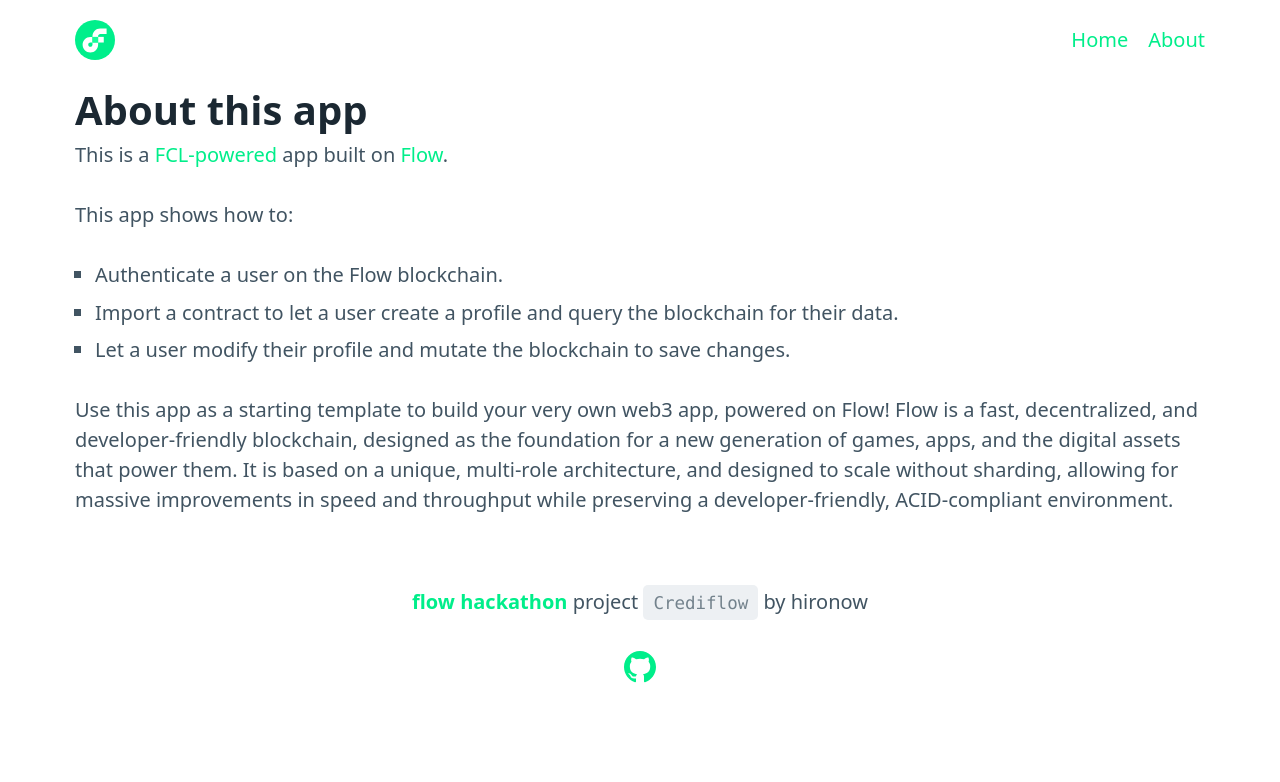
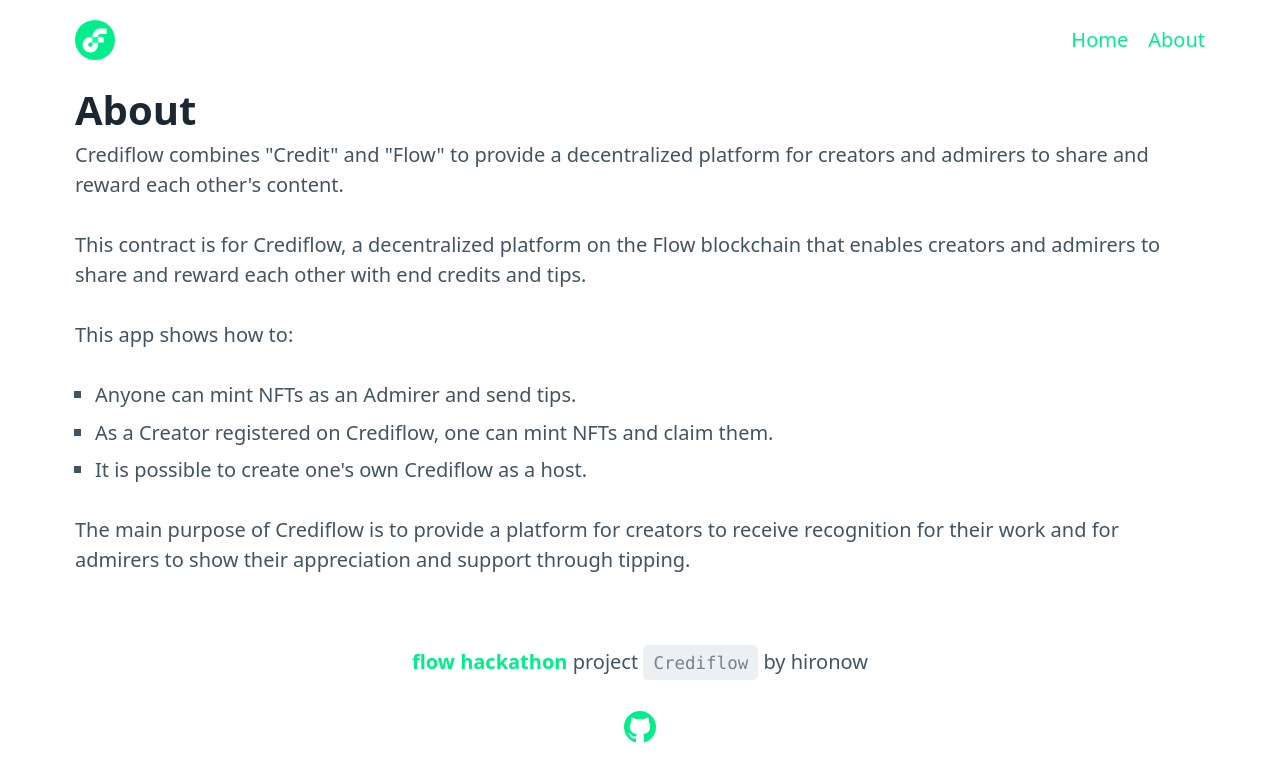
Before and after one commit to hironow/crediflow, a SvelteKit app in the folder web/: page /about in a window 1280 px wide. Shown: the top 782 px of the page. Built offline with nearby package versions, Linux system fonts and the light colour scheme.

Commit message:
update about page

```diff
--- a/web/src/routes/about/+page.svelte
+++ b/web/src/routes/about/+page.svelte
@@ -3,28 +3,27 @@
 </svelte:head>
 
 <div class="container">
-	<h1>About this app</h1>
+	<h1>About</h1>
 
 	<p>
-		This is a <a href="https://developers.flow.com/fcl">FCL-powered</a> app built on
-		<a href="https://developers.flow.com">Flow</a>.
+		Crediflow combines "Credit" and "Flow" to provide a decentralized platform for creators and
+		admirers to share and reward each other's content.
+	</p>
+
+	<p>
+		This contract is for Crediflow, a decentralized platform on the Flow blockchain that enables
+		creators and admirers to share and reward each other with end credits and tips.
 	</p>
 
 	<p>This app shows how to:</p>
 	<ul>
-		<li>Authenticate a user on the Flow blockchain.</li>
-		<li>
-			Import a contract to let a user create a profile and query the blockchain for their data.
-		</li>
-		<li>Let a user modify their profile and mutate the blockchain to save changes.</li>
+		<li>Anyone can mint NFTs as an Admirer and send tips.</li>
+		<li>As a Creator registered on Crediflow, one can mint NFTs and claim them.</li>
+		<li>It is possible to create one's own Crediflow as a host.</li>
 	</ul>
 
 	<p>
-		Use this app as a starting template to build your very own web3 app, powered on Flow! Flow is a
-		fast, decentralized, and developer-friendly blockchain, designed as the foundation for a new
-		generation of games, apps, and the digital assets that power them. It is based on a unique,
-		multi-role architecture, and designed to scale without sharding, allowing for massive
-		improvements in speed and throughput while preserving a developer-friendly, ACID-compliant
-		environment.
+		The main purpose of Crediflow is to provide a platform for creators to receive recognition for
+		their work and for admirers to show their appreciation and support through tipping.
 	</p>
 </div>
```
